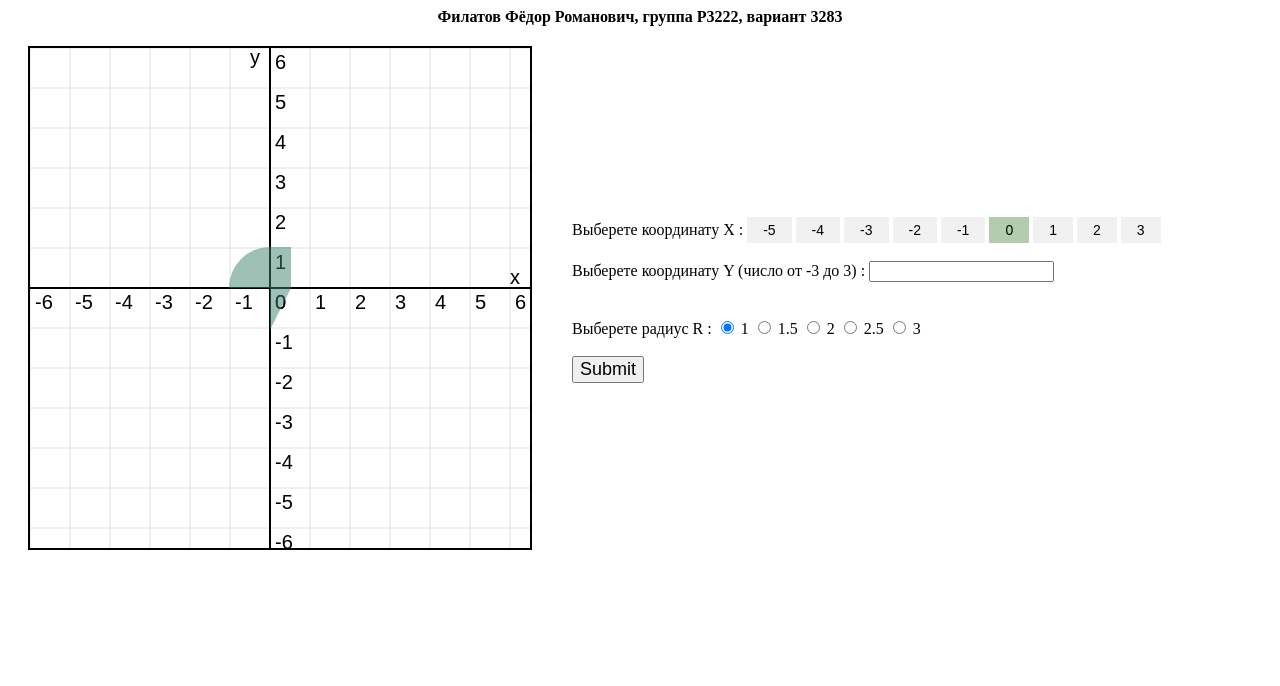
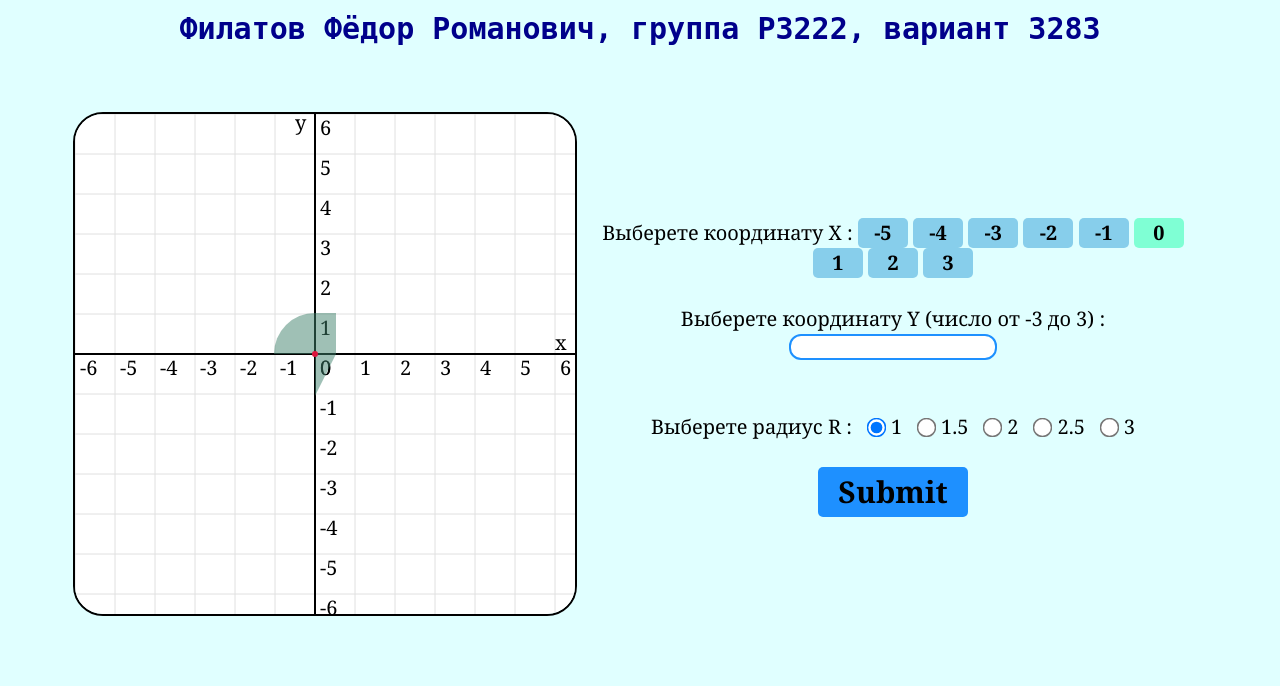
Before and after one commit to PrinceOfAllRuss/web_lab1, a PHP site: page /lab1.html in a window 1280 px wide. Shown: the top 686 px of the page. Run offline with PHP 8.4, Linux system fonts and the light colour scheme.

Commit message:
fix javascript, html and css, add verification on the server

```diff
--- a/js/ClientData.js
+++ b/js/ClientData.js
@@ -3,8 +3,6 @@ class ClientData {
 	y;
 	r;
 	constructor() {
-		this.x = 0;
-		this.y = 0;
 		this.r = 1;
 	}
 
@@ -20,6 +18,13 @@ class ClientData {
             this.y = Number(coordinateY);
         } else {
             return condition;
+        }
+
+        let radios = document.getElementsByClassName("radio");
+        for (let r of radios) {
+            if (r.checked) {
+                this.r = Number(r.value);
+            }
         }
 
         console.log(this.x, this.y, this.r)
--- a/js/EvenAdder.js
+++ b/js/EvenAdder.js
@@ -23,7 +23,7 @@ class EventAdder {
 	}
 
 	addEventForRadio() {
-		var radios = document.getElementsByClassName("radio");
+		let radios = document.getElementsByClassName("radio");
     	for (let i = 0; i < radios.length; i++) {
         	radios[i].addEventListener("change", () => this.renderer.drawGraph());
     	}
@@ -32,9 +32,6 @@ class EventAdder {
 	addEventForSubmit() {
 		document.getElementById("submitBtn").addEventListener("click", () => {
 			this.sender.submitForm();
-			if (this.sender.firstTimeClickSubmit) {
-				this.renderer.firstTimeClickSubmit = true;
-			}
 		});
 	}
 
@@ -42,9 +39,11 @@ class EventAdder {
 		document.getElementById("myForm").addEventListener("submit", (event) => {
 			event.preventDefault();
 			this.sender.submitForm();
-			if (this.sender.firstTimeClickSubmit) {
-				this.renderer.firstTimeClickSubmit = true;
-			}
 		});
 	}
+
+	// создание таблицы на той же странице
+    // document.getElementById("submitBtn").addEventListener("click", () => {
+    //     addTable();
+    // });
 }
--- a/js/Main.js
+++ b/js/Main.js
@@ -1,8 +1,15 @@
 window.onload = function() {
-    var fisrstTimeClickSubmit = false;
 
-    var renderer = new Renderer();
-    renderer.drawGraph();
+    const renderer = new Renderer();
+    const clientData = new ClientData();
+
+    if (localStorage.getItem("x") !== undefined || localStorage.getItem("y") !== undefined || localStorage.getItem("r") !== undefined) {
+        clientData.x = Number(localStorage.getItem("x"));
+        clientData.y = Number(localStorage.getItem("y"));
+        clientData.r = Number(localStorage.getItem("r"));
+    }
+
+    renderer.drawGraph(clientData);
 
     var eventAdder = new EventAdder(renderer);
     eventAdder.addEventForXButton();
--- a/js/Renderer.js
+++ b/js/Renderer.js
@@ -9,8 +9,8 @@ class Renderer {
 	yAxis;
 	shiftNumberNames;
 	shiftAxisNames;
+    firstTimeClickSubmit;
 	clientData;
-    firstTimeClickSubmit;
 
 	constructor() {
 		this.graph = document.getElementById("graph");
@@ -23,7 +23,6 @@ class Renderer {
 		this.yAxis = Math.round(this.graphHeight / this.scaleY / 2) * this.scaleY;
 		this.shiftNumberNames = 5;
 		this.shiftAxisNames = 20;
-		this.clientData = new ClientData();
 		this.firstTimeClickSubmit = false;
 	}
 
@@ -34,7 +33,7 @@ class Renderer {
 		this.context.fillStyle = "#000000"; //черный цвет для цифр
 
 		//Рисуем клетки
-		this.context.font = `${Math.round(this.scaleX / 2)}px Arial`;
+		this.context.font = `${Math.round(this.scaleX / 2)}px Georgia`;
 		this.context.textAlign = "left";
 		this.context.textBaseline = "top";
 
@@ -81,23 +80,26 @@ class Renderer {
 		this.context.closePath();
 	}
 
-	drawPoint() {
+	drawPoint(clientData) {
 		this.context.beginPath();
 		this.context.fillStyle = "#dc143c";
 		this.context.globalAlpha = 1;
-		this.context.arc(this.xAxis + this.clientData.x * this.scaleX,
-			this.yAxis - this.clientData.y * this.scaleY, 3, 0, 2 * Math.PI);
+		this.context.arc(this.xAxis + clientData.x * this.scaleX,
+		this.yAxis - clientData.y * this.scaleY, 3, 0, 2 * Math.PI);
 		this.context.fill();
 		this.context.closePath();
 	}
 
-	drawGraph() {
+	drawGraph(clientData) {
+		if (clientData) {
+			this.clientData = clientData;
+		}
 		this.drawGraphBackground();
 
 		let radiuses = document.querySelectorAll(".radio");
 		for (let i = 0; i < radiuses.length; i++) {
 			if (radiuses[i].checked) {
-				this.r = Number(radiuses[i].value);
+				this.clientData.r = Number(radiuses[i].value);
 				break;
 			}
 		}
@@ -132,11 +134,9 @@ class Renderer {
 		this.context.stroke();
 		this.context.closePath();
 
-		if (this.firstTimeClickSubmit) {
-			let coordinateY = document.getElementById("y");
-			if (coordinateY.value != "" && !isNaN(coordinateY.value)) {
-				this.drawPoint();
-			}
-		}
+		if (this.clientData.x !== undefined || this.clientData.y !== undefined) {
+			console.log("have data");
+			this.drawPoint(clientData);
+		} else console.log("no data");
 	}
 }
--- a/lab1.html
+++ b/lab1.html
@@ -8,26 +8,20 @@
     </head>
 
     <body>
-        <table cellpadding="0" cellspacing="0" width="100%">
+        <table>
             <tr>
-                <th colspan="2">
+                <th colspan="2" id="table_head">
                     Филатов Фёдор Романович, группа P3222, вариант 3283
                 </th>
             </tr>
             <tr>
                 <td width="20%">
-                    <canvas
-                        id="graph"
-                        width="500"
-                        height="500"
-                        style="border: 2px solid #000000"
-                    ></canvas>
+                    <canvas id="graph" width="500" height="500"></canvas>
                 </td>
                 <td width="80%">
                     <form id="myForm" action="index.php" method="get">
                         <div>
-                            <label>
-                                Выберете координату X :
+                            <label>Выберете координату X :</label>
                             <button type="button" class="btn" value="-5">
                                 -5
                             </button>
@@ -43,11 +37,7 @@
                             <button type="button" class="btn" value="-1">
                                 -1
                             </button>
-                                <button
-                                    type="button"
-                                    class="btn active"
-                                    value="0"
-                                >
+                            <button type="button" class="btn active" value="0">
                                 0
                             </button>
                             <button type="button" class="btn" value="1">
@@ -60,14 +50,11 @@
                                 3
                             </button>
                             <input type="hidden" name="x" id="x" />
-                            </label>
                         </div>
                         <br />
                         <div>
-                            <label>
-                                Выберете координату Y (число от -3 до 3) :
+                            <label>Выберете координату Y (число от -3 до 3) :</label>
                             <input type="text" name="y" id="y" />
-                            </label>
                         </div>
                         <br />
                         <div id="error"></div>
--- a/styles.css
+++ b/styles.css
@@ -1,20 +1,93 @@
+body {
+    background-color: #E0FFFF;
+    font-family: Georgia, 'Times New Roman', Times, serif;
+    font-size: 20px;
+}
+table {
+    width: 100%;
+    border: 0px;
+    border-spacing: 2% 2%;
+}
 td {
-    padding: 20px;
+    padding: 5%;
+    vertical-align: middle;
+    text-align: center;
 }
 .btn {
     border: none;
     outline: none;
-    padding: 5px 16px;
-    background-color: #f1f1f1;
-    cursor: pointer;
-    font-size: 14px;
+    border-radius: 5px;
+    background-color: #87CEEB;
+    width: 50px;
+    height: 30px;
+    display: inline-flex;
+    justify-content: center;
+    align-items: baseline;
+}
+.btn:hover {
+    background: rgb(127, 255, 212, 0.2);
+    outline: 2px solid #4682B4;
 }
 .active {
-    background-color: rgb(179, 204, 174);
+    background-color: #7FFFD4;
 }
-.radio {
-    font-size: medium;
+#table_head {
+    font-family: monospace;
+    font-size: 30px;
+    color: #00008B;
+}
+input[type="radio"] {
+    transform: scale(1.5);
+    margin-left: 2%;
 }
 .submit {
-    font-size: large;
+    font-size: 30px;
+    background-color: #1E90FF;
+    outline: none;
+    border: none;
+    border-radius: 5px;
+    font-family: Georgia, 'Times New Roman', Times, serif;
+    width: 150px;
+    height: 50px;
 }
+canvas {
+    border: 2px solid #000000;
+    border-radius: 30px;
+}
+div button {
+    font-size: 20px;
+    font-weight: bold;
+    font-family: Georgia, 'Times New Roman', Times, serif;
+}
+input[type="text"] {
+    font-family: Georgia, 'Times New Roman', Times, serif;
+    font-size: 15px;
+    border-radius: 10px;
+    text-align: center;
+    outline: 2px solid #1E90FF;
+    border: none;
+    width: 200px;
+    height: 20px;
+}
+#error {
+    color: #FF0000;
+    font-weight: bold;
+    font-size: 17px;
+}
+#back {
+    background-color: #1E90FF;
+    width: 150px;
+    height: 50px;
+    outline: none;
+    border: none;
+    border-radius: 5px;
+}
+#tableResult {
+    font-size: 15px;
+    width: 70%;
+    border-collapse: collapse;
+}
+#tableResult th {
+    background-color: #1E90FF;
+    height: 50px;
+}
```
Also changed, not shown: index.php (+54 -5 lines), js/Sender.js (+20 -33 lines), js/TableConstructor.js (added, +66 -0 lines), table.php (+6 -1 lines). Lines whose indentation alone changed are shown as unchanged.
